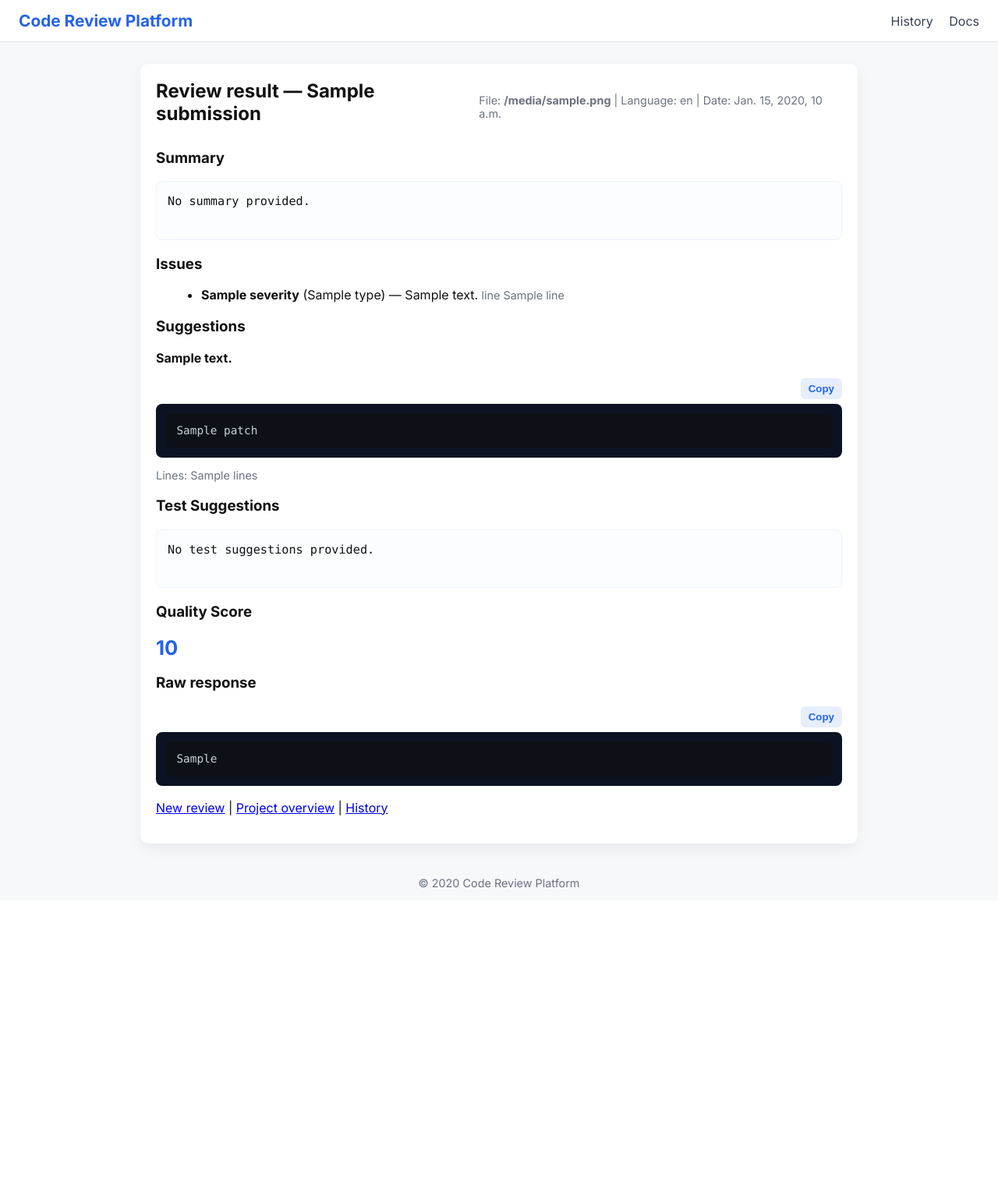
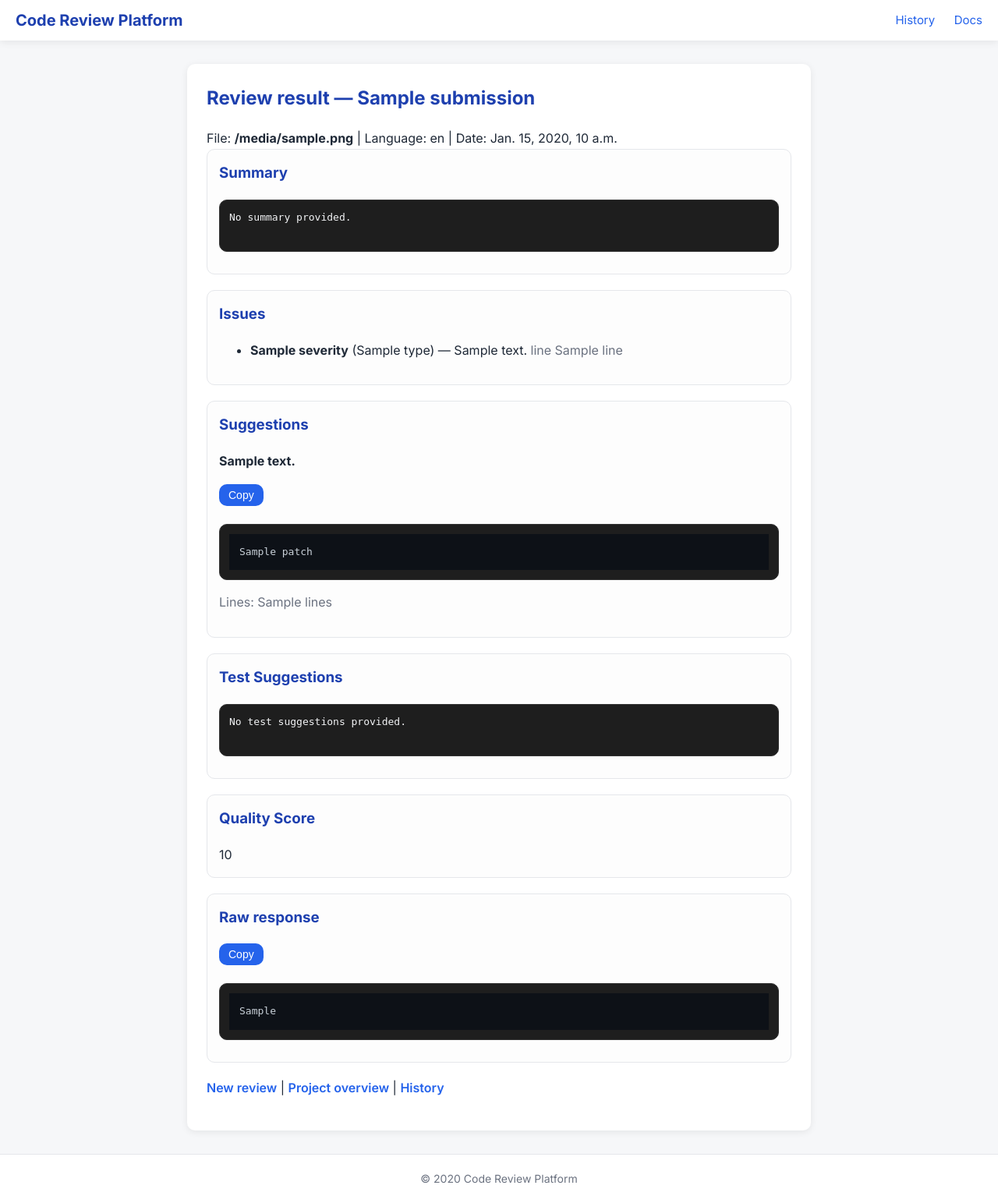
Before and after one commit to Harshita-Kumari/code_review_platform, a Django app: template templates/reviews/result.html in a window 1280 px wide. Shown: the whole page at 78% size. Before the commit the page ends 1139 px from the top, so only its background shows below. Run offline with Django 5.2, Linux system fonts and the light colour scheme; the template is opened without the code that fills it: most values are stand-ins (such as "Sample title", 1, 10 or a date in 2020); data that the repository does not hold is empty; some libraries are stand-ins or nearby versions.

Commit message:
Upgrade UI: added Monaco editor + new CSS + improved templates

```diff
--- a/static/reviews/css/style.css
+++ b/static/reviews/css/style.css
@@ -1,122 +1,355 @@
-:root{
-  --bg:#f6f8fa;
-  --card:#ffffff;
-  --muted:#6b7280;
-  --accent:#2563eb;
-  --radius:10px;
-  --max-w:920px;
-  font-family: "Inter", system-ui, -apple-system, "Segoe UI", Roboto, "Helvetica Neue", Arial;
+/* ============================================================
+   GLOBAL styles
+   ============================================================ */
+
+:root {
+  --bg: #f6f7f9;
+  --card-bg: #ffffff;
+  --text: #1f2937;
+  --primary: #2563eb;
+  --primary-dark: #1e40af;
+  --muted: #6b7280;
+  --border: #e5e7eb;
+  --radius: 10px;
+  --shadow: 0 2px 10px rgba(0,0,0,0.08);
+  --max-width: 750px;
 }
 
-*{box-sizing:border-box}
-body{margin:0;background:var(--bg);color:#111}
-.app-shell{min-height:100vh;display:flex;flex-direction:column}
+body {
+  margin: 0;
+  font-family: Inter, sans-serif;
+  background: var(--bg);
+  color: var(--text);
+  line-height: 1.6;
+}
 
-/* Top bar */
-.topbar{
-  background:#fff;
-  border-bottom:1px solid #e6e9ee;
-  padding:14px 24px;
-  display:flex;
-  align-items:center;
-  justify-content:space-between;
-  box-shadow:0 1px 0 rgba(0,0,0,0.02)
+a {
+  color: var(--primary);
+  text-decoration: none;
 }
-.brand a{font-weight:700;color:var(--accent);text-decoration:none;font-size:1.3rem}
-.navlinks a{margin-left:16px;color:#374151;text-decoration:none}
 
-/* Main layout */
-.main{flex:1;padding:28px;display:flex;justify-content:center}
-.card{background:var(--card);max-width:var(--max-w);width:100%;border-radius:var(--radius);box-shadow:0 6px 18px rgba(15,23,42,0.06);padding:20px}
-.form-card h2,.result-card h2{margin:0 0 12px 0}
+a:hover {
+  text-decoration: underline;
+}
 
-/* Form */
-.form-row{margin-bottom:12px}
-.form-row input[type="text"], .form-row select, .form-row textarea{
-  width:100%;padding:10px;border:1px solid #e5e7eb;border-radius:8px;font-size:0.95rem
+/* ============================================================
+   APP SHELL
+   ============================================================ */
+
+.app-shell {
+  display: flex;
+  flex-direction: column;
+  min-height: 100vh;
 }
-.form-row input[type="file"]{margin-top:6px}
-.form-actions{margin-top:12px}
-.btn-primary{background:var(--accent);color:#fff;padding:10px 16px;border:none;border-radius:8px;font-weight:600;cursor:pointer}
-.btn-primary:disabled{opacity:0.6}
-.hint{color:var(--muted);font-size:0.9rem;margin-top:8px}
 
-/* Messages */
-.messages{max-width:var(--max-w);margin-bottom:12px}
-.message{padding:10px;border-radius:8px;margin:6px 0}
-.message.error{background:#fee2e2;color:#991b1b}
-.message.warning{background:#fff7ed;color:#78350f}
-.message.success{background:#ecfdf5;color:#065f46}
+.topbar {
+  background: #fff;
+  box-shadow: var(--shadow);
+  padding: 10px 20px;
+  display: flex;
+  justify-content: space-between;
+  align-items: center;
+}
 
-/* Result specific styling */
-.result-header{display:flex;justify-content:space-between;align-items:center}
-.meta{color:var(--muted);font-size:0.9rem}
-.section{margin-top:18px}
+.brand a {
+  font-size: 20px;
+  font-weight: 700;
+  color: var(--primary-dark);
+}
 
-/* =========================
-   FIX for summary (important)
-   ========================= */
-.summary{
-  background:#fbfdff;
-  padding:14px;
-  border-radius:8px;
-  border:1px solid #eef2ff;
+.navlinks a {
+  margin-left: 20px;
+  font-size: 15px;
+}
 
-  /* ensure high contrast */
-  color: #111 !important;          /* strong dark color */
-  font-size: 0.95rem;
-  line-height: 1.5;
-  white-space: pre-wrap;          /* preserve line breaks but wrap long lines */
-  word-wrap: break-word;
+.main {
+  flex: 1;
+  padding: 30px 20px;
+  display: flex;
+  justify-content: center;
+}
+
+.footer {
+  padding: 20px;
+  font-size: 14px;
+  color: var(--muted);
+  text-align: center;
+  background: #fff;
+  border-top: 1px solid var(--border);
+}
+
+/* ============================================================
+   CARD LAYOUT
+   ============================================================ */
+
+.card {
+  background: var(--card-bg);
+  border-radius: var(--radius);
+  width: 100%;
+  max-width: var(--max-width);
+  padding: 25px;
+  box-shadow: var(--shadow);
+}
+
+.card h2 {
+  margin-top: 0;
+  color: var(--primary-dark);
+}
+
+/* ============================================================
+   FORM STYLES
+   ============================================================ */
+
+.form-row {
+  margin-bottom: 18px;
+}
+
+.form-row label {
+  font-weight: 600;
+  display: block;
+  margin-bottom: 6px;
+}
+
+input[type=text],
+select,
+textarea {
+  width: 100%;
+  padding: 10px;
+  border-radius: var(--radius);
+  border: 1px solid var(--border);
+  font-size: 15px;
+  resize: vertical;
+}
+
+textarea {
+  min-height: 150px;
+}
+
+/* Buttons */
+.btn-primary {
+  background: var(--primary);
+  color: white;
+  border: none;
+  padding: 12px 22px;
+  font-size: 16px;
+  border-radius: var(--radius);
+  cursor: pointer;
+  transition: 0.2s ease;
+}
+
+.btn-primary:hover {
+  background: var(--primary-dark);
+}
+
+.btn-link {
+  color: var(--primary);
+  font-weight: 600;
+  cursor: pointer;
+}
+
+/* Spinner */
+.spinner {
+  border: 3px solid #ddd;
+  border-top: 3px solid #fff;
+  border-left: 3px solid #fff;
+  border-radius: 50%;
+  width: 15px;
+  height: 15px;
+  animation: spin 0.7s linear infinite;
+  display: inline-block;
+  vertical-align: middle;
+  margin-left: 8px;
+}
+
+@keyframes spin {
+  to { transform: rotate(360deg); }
+}
+
+/* ============================================================
+   MESSAGES (Success / Error)
+   ============================================================ */
+
+.messages {
+  margin-bottom: 20px;
+}
+
+.message {
+  padding: 10px 14px;
+  border-radius: var(--radius);
+  margin-bottom: 8px;
+  font-size: 14px;
+}
+
+.message.error {
+  background: #fee2e2;
+  color: #b91c1c;
+}
+
+.message.success {
+  background: #d1fae5;
+  color: #065f46;
+}
+
+.message.info {
+  background: #dbeafe;
+  color: #1e40af;
+}
+
+.message.warning {
+  background: #fef3c7;
+  color: #92400e;
+}
+
+/* ============================================================
+   MONACO EDITOR AREA
+   ============================================================ */
+
+#editor-wrapper {
+  position: relative;
+  margin-top: 6px;
+}
+
+/* This is the Monaco container */
+.code-editor {
+  width: 100%;
+  height: 420px;
+  border-radius: var(--radius);
+  border: 1px solid var(--border);
+  overflow: hidden;
+}
+
+/* If Monaco fails, the textarea stays visible */
+#editor-wrapper textarea {
+  margin-top: 8px;
+}
+
+.hint {
+  color: var(--muted);
+  font-size: 14px;
+}
+
+.hint.small {
+  font-size: 13px;
+}
+
+/* Smaller editor height on mobile */
+@media (max-width: 700px) {
+  .code-editor {
+    height: 300px;
+  }
+}
+
+/* ============================================================
+   HISTORY PAGE LIST
+   ============================================================ */
+
+.history-list {
+  list-style: none;
+  padding: 0;
   margin: 0;
 }
 
-/* If there are links inside the summary, make them readable */
-.summary a{
-  color: #1d4ed8;
-  text-decoration: underline;
-  opacity: 1;
+.history-list li {
+  display: flex;
+  justify-content: space-between;
+  align-items: center;
+  border-bottom: 1px solid var(--border);
+  padding: 12px 0;
 }
 
-/* Issues, suggestions */
-ul{margin:8px 0 0 18px}
-.suggestion{margin-bottom:12px}
-
-/* Code / patches & raw response - keep dark theme for code blocks */
-.code-toolbar{display:flex;justify-content:flex-end;margin-bottom:6px}
-.copy-btn{background:#e6eefc;color:var(--accent);border:none;padding:6px 10px;border-radius:6px;cursor:pointer;font-weight:600}
-
-/* code blocks for patches/raw response */
-pre, pre code{
-  background:#0b1221;
-  color:#cde6ff;
-  padding:12px;
-  border-radius:8px;
-  overflow:auto;
-  white-space:pre-wrap;
-  word-break:break-word;
-  margin: 0;
-  font-family: ui-monospace, SFMono-Regular, Menlo, Monaco, "Roboto Mono", "Courier New", monospace;
-  font-size: 0.9rem;
+.history-list li:last-child {
+  border-bottom: none;
 }
 
-/* patch / suggestion pre area - keep readable */
-pre#patch-1, pre#patch-2, pre[id^="patch-"]{
-  /* inherit pre styles above; keep same color scheme */
+.muted {
+  color: var(--muted);
 }
 
-/* quality score */
-.score{font-size:1.6rem;font-weight:700;color:var(--accent)}
+/* ============================================================
+   RESULT PAGE
+   ============================================================ */
 
-.footer{background:transparent;padding:14px;text-align:center;color:var(--muted);font-size:0.9rem}
-.history-list{list-style:none;padding:0;margin:0}
-.history-list li{padding:10px 0;border-bottom:1px solid #f1f5f9;display:flex;justify-content:space-between;align-items:center}
-.muted{color:var(--muted);font-size:0.9rem}
-.actions{margin-top:18px}
+.section {
+  margin-bottom: 20px;
+  padding: 15px;
+  border: 1px solid var(--border);
+  border-radius: var(--radius);
+  background: #fdfdfd;
+}
 
-/* responsive */
-@media (max-width:700px){
-  .topbar{padding:12px}
-  .brand a{font-size:1.1rem}
-  .main{padding:16px}
+.section h3 {
+  margin-top: 0;
+  color: var(--primary-dark);
 }
+
+pre {
+  padding: 12px;
+  background: #1e1e1e;
+  color: #f3f4f6;
+  overflow-x: auto;
+  border-radius: var(--radius);
+  border: 1px solid #333;
+}
+
+.issue-item {
+  padding: 10px;
+  margin-bottom: 12px;
+  background: #f9fafb;
+  border: 1px solid var(--border);
+  border-radius: var(--radius);
+}
+
+.issue-severity {
+  font-size: 13px;
+  padding: 2px 6px;
+  border-radius: 6px;
+  font-weight: 600;
+}
+
+.issue-severity.high {
+  background: #fee2e2;
+  color: #b91c1c;
+}
+
+.issue-severity.medium {
+  background: #fef3c7;
+  color: #92400e;
+}
+
+.issue-severity.low {
+  background: #e0f2fe;
+  color: #0369a1;
+}
+
+/* Copy button */
+.copy-btn {
+  padding: 6px 12px;
+  border-radius: var(--radius);
+  background: var(--primary);
+  border: none;
+  color: #fff;
+  cursor: pointer;
+  font-size: 14px;
+  margin-bottom: 10px;
+}
+
+.copy-btn:hover {
+  background: var(--primary-dark);
+}
+
+/* ============================================================
+   MOBILE RESPONSIVE TWEAKS
+   ============================================================ */
+
+@media (max-width: 600px) {
+  .card {
+    padding: 18px;
+  }
+  .topbar {
+    flex-direction: column;
+    align-items: flex-start;
+  }
+  .navlinks a {
+    margin: 5px 0;
+  }
+}
--- a/static/reviews/js/main.js
+++ b/static/reviews/js/main.js
@@ -1,6 +1,7 @@
 // static/reviews/js/main.js
+
 document.addEventListener("DOMContentLoaded", function() {
-  // Copy buttons
+  /* ================= COPY BUTTONS ================= */
   document.querySelectorAll(".copy-btn").forEach(btn => {
     btn.addEventListener("click", async () => {
       const target = btn.dataset.target;
@@ -18,7 +19,7 @@ document.addEventListener("DOMContentLoaded", function() {
     });
   });
 
-  // Form submit spinner
+  /* ================= FORM SUBMIT SPINNER ================= */
   const form = document.getElementById("review-form");
   if (form) {
     form.addEventListener("submit", function(e){
@@ -33,7 +34,7 @@ document.addEventListener("DOMContentLoaded", function() {
     });
   }
 
-  // Upload preview
+  /* ================= UPLOAD PREVIEW ================= */
   const uploadInput = document.querySelector("input[type=file]");
   const uploadInfo = document.getElementById("upload-info");
   if (uploadInput && uploadInfo) {
@@ -43,4 +44,66 @@ document.addEventListener("DOMContentLoaded", function() {
       uploadInfo.innerText = `Selected: ${f.name} — ${(f.size/1024).toFixed(1)} KB`;
     });
   }
+
+  /* ================= MONACO CODE EDITOR ================= */
+
+  const textarea = document.getElementById("id_code");
+  const editorContainer = document.getElementById("editor");
+  const langSelect = document.getElementById("id_language");
+
+  if (!textarea || !editorContainer || typeof require === "undefined") {
+    // If something is missing, keep normal textarea usage.
+    return;
+  }
+
+  function mapLanguage(djangoLang) {
+    switch (djangoLang) {
+      case "python": return "python";
+      case "javascript": return "javascript";
+      case "java": return "java";
+      case "c": return "c";
+      case "cpp": return "cpp";
+      default: return "plaintext";
+    }
+  }
+
+  // Configure Monaco loader
+  require.config({
+    paths: {
+      'vs': 'https://cdnjs.cloudflare.com/ajax/libs/monaco-editor/0.44.0/min/vs'
+    }
+  });
+
+  require(['vs/editor/editor.main'], function() {
+    // Hide original textarea (keep as fallback)
+    textarea.style.display = "none";
+
+    // Create Monaco editor
+    const monacoEditor = monaco.editor.create(editorContainer, {
+      value: textarea.value || "",
+      language: mapLanguage(langSelect ? langSelect.value : "python"),
+      theme: "vs-dark",
+      automaticLayout: true,
+      fontSize: 14,
+      minimap: { enabled: false },
+      scrollBeyondLastLine: false,
+    });
+
+    // On form submit, copy Monaco content back into textarea so Django gets it
+    if (form) {
+      form.addEventListener("submit", function() {
+        textarea.value = monacoEditor.getValue();
+      });
+    }
+
+    // Change language dynamically when select changes
+    if (langSelect) {
+      langSelect.addEventListener("change", function() {
+        monaco.editor.setModelLanguage(
+          monacoEditor.getModel(),
+          mapLanguage(langSelect.value)
+        );
+      });
+    }
+  });
 });
--- a/templates/reviews/base.html
+++ b/templates/reviews/base.html
@@ -5,6 +5,7 @@
   <meta charset="utf-8" />
   <meta name="viewport" content="width=device-width,initial-scale=1" />
   <title>Code Review Platform</title>
+
   <link href="https://fonts.googleapis.com/css2?family=Inter:wght@300;400;600;700&display=swap" rel="stylesheet">
   <link rel="stylesheet" href="https://cdnjs.cloudflare.com/ajax/libs/highlight.js/11.7.0/styles/github-dark.min.css">
   <link rel="stylesheet" href="{% static 'reviews/css/style.css' %}">
@@ -36,8 +37,19 @@
     </footer>
   </div>
 
+  <!-- Syntax highlighting for result page -->
   <script src="https://cdnjs.cloudflare.com/ajax/libs/highlight.js/11.7.0/highlight.min.js"></script>
+
+  <!-- Monaco editor loader (MUST be before main.js) -->
+  <script src="https://cdnjs.cloudflare.com/ajax/libs/monaco-editor/0.44.0/min/vs/loader.min.js"></script>
+
+  <!-- Your app JS -->
   <script src="{% static 'reviews/js/main.js' %}"></script>
-  <script>hljs.highlightAll();</script>
+
+  <script>
+    if (window.hljs) {
+      hljs.highlightAll();
+    }
+  </script>
 </body>
 </html>
```
Also changed, not shown: templates/reviews/index.html (+17 -4 lines), reviews/migrations/0002_review_file_path.py (added).
